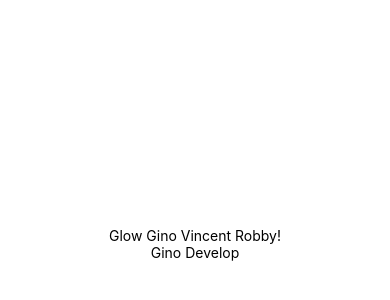
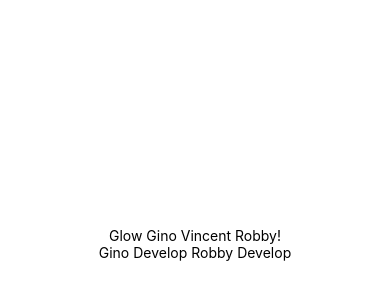
Before and after one commit to Glow-Carrots-App/glow-app, a React Native app: screen / in a window 390 px wide. Shown: the part 178-478 px from the top of the page. Built offline with nearby package versions, Linux system fonts and the light colour scheme.

Commit message:
Robby Develop

```diff
--- a/App.js
+++ b/App.js
@@ -5,7 +5,7 @@ export default function App() {
   return (
     <View style={styles.container}>
       <Text>Glow Gino Vincent Robby!</Text>
-      <Text>Gino Develop</Text>
+      <Text>Gino Develop Robby Develop</Text>
       <StatusBar style="auto" />
     </View>
   );
```
